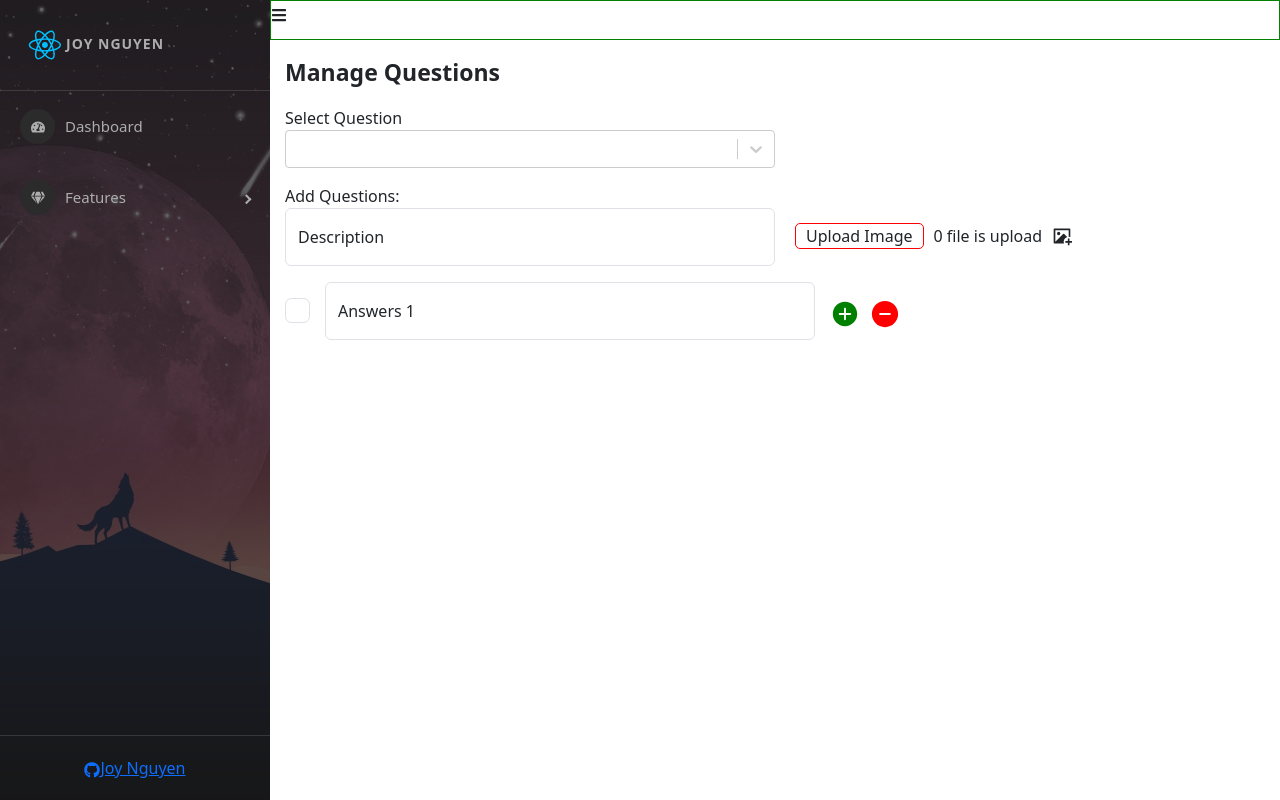
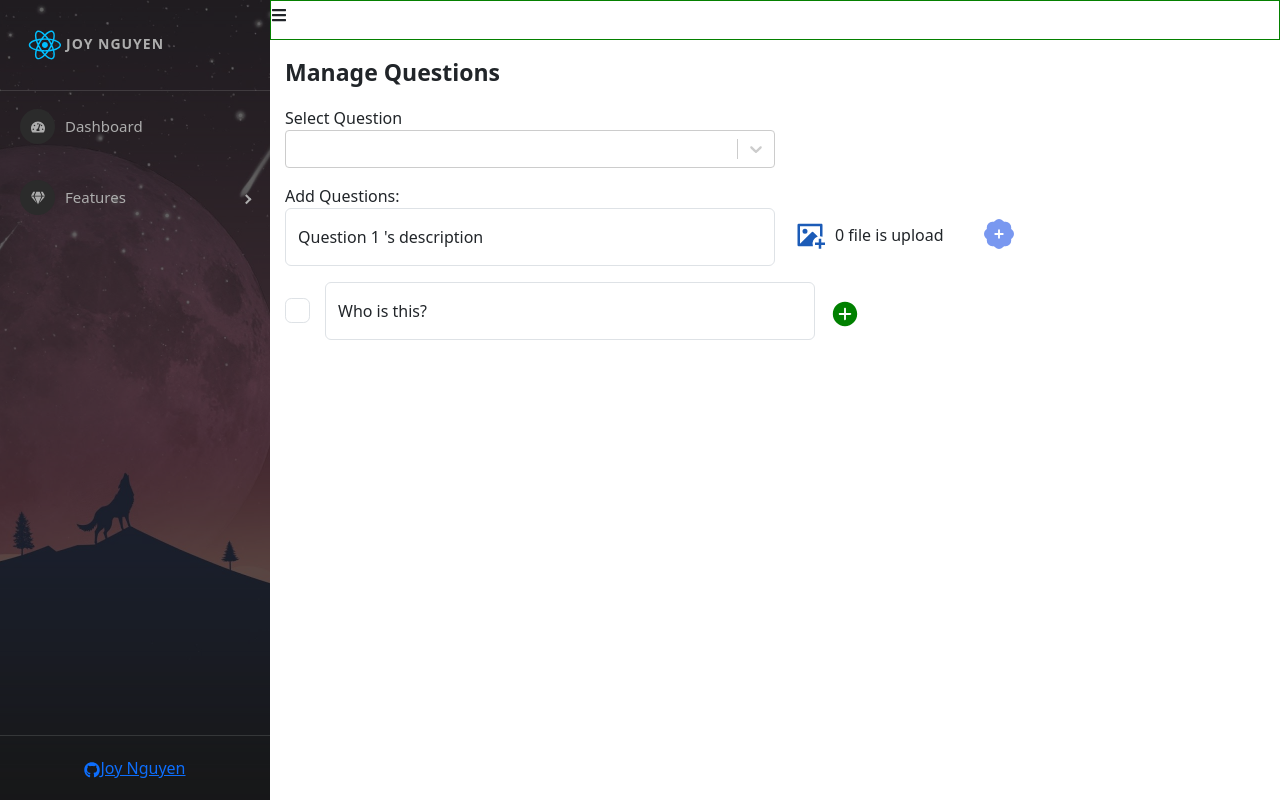
Before and after one commit to JoyNguyenIT/projectReactJS, a React (Create React App) app: page /admins/manage-questions in a window 1280 px wide. Built offline with nearby package versions, Linux system fonts and the light colour scheme.

Commit message:
Data ques answer logic

```diff
--- a/package.json
+++ b/package.json
@@ -27,6 +27,7 @@
     "redux-persist": "6.0.0",
     "redux-thunk": "2.4.1",
     "sass": "^1.53.0",
+    "uuid": "8.3.2",
     "web-vitals": "2.1.4"
   },
   "scripts": {
--- a/src/component/Admin/Content/ManageQuestion/ManageQuestion.js
+++ b/src/component/Admin/Content/ManageQuestion/ManageQuestion.js
@@ -4,15 +4,89 @@ import Select from "react-select"
 import { RiImageAddFill } from "react-icons/ri";
 import { IoIosAddCircle } from "react-icons/io";
 import { AiFillMinusCircle } from "react-icons/ai";
+import { BsPatchMinusFill, BsPatchPlusFill } from "react-icons/bs";
+import { v4 as uuidv4 } from 'uuid';
+import _ from "lodash";
+
+
 
 const ManageQuestion = (props) => {
     const [selectQuiz, setSelectQuiz] = useState({})
+
+    const [questions, setQuestions] = useState(
+        [
+            {
+                id: uuidv4(),
+                description: '',
+                imageName: '',
+                imageFile: '',
+                answers: [
+                    {
+                        id: uuidv4(),
+                        description: 'Who is this?',
+                        isCorrect: false
+                    }
+                ]
+
+
+            }
+        ]
+    )
 
     const options = [
         { value: 'chocolate', label: 'Chocolate' },
         { value: 'strawberry', label: 'Strawberry' },
         { value: 'vanilla', label: 'Vanilla' },
     ];
+
+    const handleAddRemoveQuestion = (type, idQues) => {
+        if (type === 'ADD') {
+            const newQues = {
+                id: uuidv4(),
+                description: '',
+                imageName: '',
+                imageFile: '',
+                answers: [
+                    {
+                        id: uuidv4(),
+                        description: 'Who is this?',
+                        isCorrect: false
+                    }
+                ]
+
+
+            }
+
+            setQuestions([...questions, newQues])
+        }
+
+        if (type === 'REMOVE') {
+            let cloneQues = _.cloneDeep(questions)
+            cloneQues = cloneQues.filter((item) => item.id !== idQues)
+            setQuestions(cloneQues)
+        }
+    }
+
+    const handleAddRemoveAnswer = (type, idQues, idAnswer) => {
+        let questionClone = _.cloneDeep(questions)
+        if (type === 'ADD') {
+            const newAnswer =
+            {
+                id: uuidv4(),
+                description: 'Who is this?',
+                isCorrect: false
+            }
+            let index = questionClone.findIndex(item => item.id === idQues)
+            questionClone[index].answers.push(newAnswer)
+            setQuestions(questionClone)
+        }
+
+        if (type === 'REMOVE') {
+            let index = questionClone.findIndex(item => item.id === idQues)
+            questionClone[index].answers = questionClone[index].answers.filter(item => item.id !== idAnswer)
+            setQuestions(questionClone)
+        }
+    }
 
     return (
         <div className="question-container">
@@ -27,52 +101,96 @@ const ManageQuestion = (props) => {
                     options={options}
                 />
             </div>
+            <div className="mt-3">Add Questions:</div>
+            {questions && questions.length > 0
+                && questions.map((ques, index) => {
+                    return (
+                        < div key={ques.id} className="qs-main mb-4" >
                             <div className="question-content">
-                <div className="mt-3">Add Questions:</div>
                                 <div className="add-question-content">
-
                                     <div className="form-floating mb-3 description">
-                        <input type="text" className="form-control" placeholder="" />
-                        <label htmlFor="floatingInput">Description</label>
+                                        <input type="text"
+                                            className="form-control"
+                                            placeholder=""
+                                            value={ques.description}
+                                        />
+                                        <label htmlFor="floatingInput">Question {`${index + 1}`} 's description</label>
                                     </div>
 
-                    <div className="items-upload">
+                                    <div className="items-group">
                                         <div className="input-upload">
-                            <label className="label-text">Upload Image</label>
+                                            <span className="icon-upload">
+                                                <RiImageAddFill className="add-image-icon" />
+                                            </span>
                                             <input type="file"
                                                 hidden
                                             />
                                             <span>0 file is upload</span>
                                         </div>
+                                        <div className="add-question-btn">
+                                            <span className="icon-add-question">
+                                                <BsPatchPlusFill
+                                                    onClick={() => handleAddRemoveQuestion('ADD')}
+                                                />
+                                            </span>
+                                            {questions.length > 1
+                                                &&
+                                                <span className="icon-remove-question">
+                                                    <BsPatchMinusFill
+                                                        onClick={() => handleAddRemoveQuestion('REMOVE', ques.id)}
+                                                    />
+                                                </span>
+                                            }
+                                        </div>
 
-                        <div className="click-upload">
-                            <span className="icon-upload">
-                                <RiImageAddFill className="add-icon" />
-                            </span>
+
                                     </div>
                                 </div>
                             </div>
-            </div>
-            <div className="answers-content">
+                            {ques.answers && ques.answers.length > 0
+                                && ques.answers.map((ans, index) => {
+                                    return (
+                                        <div key={ans.id} className="answers-content">
                                             <div className="isCorrect">
                                                 <input className="form-check-input"
                                                     type="checkbox"
                                                 />
                                             </div>
                                             <div className="form-floating form-answers">
-                    <input type="text" className="form-control" placeholder="" />
-                    <label htmlFor="floatingInput">Answers 1</label>
+                                                <input type="text"
+                                                    className="form-control"
+                                                    placeholder=""
+                                                    value={''}
+                                                />
+                                                <label htmlFor="floatingInput">{`${ans.description}`}</label>
                                             </div>
                                             <div className="group-answer">
                                                 <span className="icon-add-answer">
-                        <IoIosAddCircle />
+                                                    <IoIosAddCircle
+                                                        onClick={() => handleAddRemoveAnswer('ADD', ques.id)}
+                                                    />
                                                 </span>
+                                                {ques.answers.length > 1
+                                                    &&
                                                     <span className="icon-remove-answer">
-                        <AiFillMinusCircle />
+                                                        <AiFillMinusCircle
+                                                            onClick={() => handleAddRemoveAnswer('REMOVE', ques.id, ans.id)}
+                                                        />
                                                     </span>
+                                                }
+
                                             </div>
                                         </div>
+                                    )
+                                })
+                            }
+
                         </div>
+                    )
+                })
+            }
+
+        </div >
     )
 }
 
--- a/src/component/Admin/Content/ManageQuestion/ManageQuestion.scss
+++ b/src/component/Admin/Content/ManageQuestion/ManageQuestion.scss
@@ -19,20 +19,21 @@
                 width: 50%;
             }
 
-            .items-upload {
+            .items-group {
                 display: flex;
                 margin-top: 15px;
+                gap: 10px;
 
                 .input-upload {
+                    display: flex;
+                    gap: 10px;
 
-
-                    .label-text {
+                    .icon-upload {
+                        font-size: 30px;
+                        position: relative;
+                        bottom: 13px;
                         cursor: pointer;
-                        border: 1px solid red;
-                        height: fit-content;
-                        border-radius: 5px;
-                        padding: 0px 10px;
-                        margin-right: 10px;
+                        color: rgb(27 91 183);
                     }
                 }
 
@@ -42,6 +43,25 @@
                     .add-icon {
                         font-size: 20px;
                         cursor: pointer;
+                    }
+                }
+
+                .add-question-btn {
+                    margin-left: 30px;
+                    position: relative;
+                    bottom: 14px;
+
+                    .icon-add-question {
+                        color: #7998f0;
+                        font-size: 30px;
+                        cursor: pointer;
+                    }
+
+                    .icon-remove-question {
+                        color: #ff8e3d;
+                        font-size: 30px;
+                        cursor: pointer;
+                        margin-left: 10px;
                     }
                 }
             }
```
Lines whose indentation alone changed are shown as unchanged.
